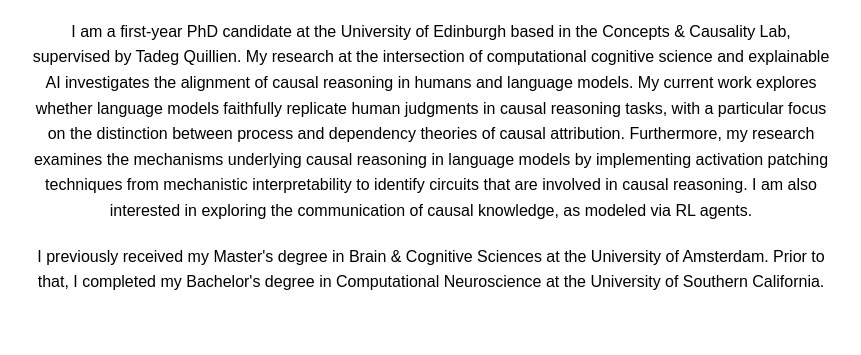
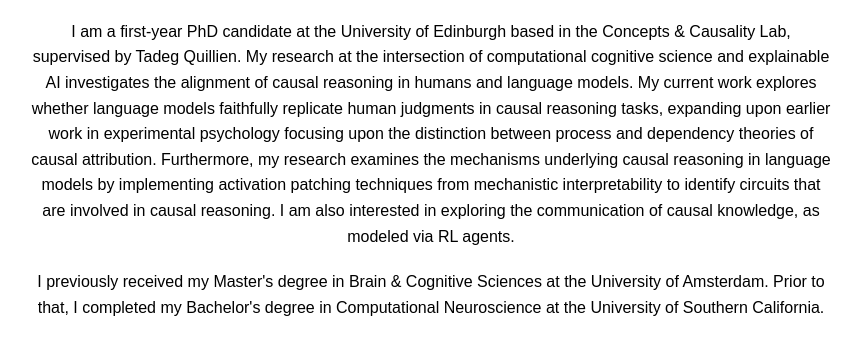
Before and after one commit to torreysnyder/torreysnyder.github.io, a plain HTML site: page pages/about.html in a window 1280 px wide. Shown: the part 95-450 px from the top of the page, without its empty margins (209-1070 px from the left). Drawn offline with Linux system fonts and the light colour scheme; files that its build step writes are made by us from their sources.

Commit message:
Update about.html

```diff
--- a/pages/about.html
+++ b/pages/about.html
@@ -13,7 +13,7 @@
     </nav>
     <h1 style="text-align: center; font-family: Arial, sans-serif;">Academic Background</h1>
 
-    <p style="text-align: center; font-family: Arial, sans-serif; max-width: 800px; margin: 20px auto; line-height: 1.6;">I am a first-year PhD candidate at the University of Edinburgh based in the Concepts & Causality Lab, supervised by Tadeg Quillien. My research at the intersection of computational cognitive science and explainable AI investigates the alignment of causal reasoning in humans and language models. My current work explores whether language models faithfully replicate human judgments in causal reasoning tasks, with a particular focus on the distinction between process and dependency theories of causal attribution. Furthermore, my research examines the mechanisms underlying causal reasoning in language models by implementing activation patching techniques from mechanistic interpretability to identify circuits that are involved in causal reasoning. I am also interested in exploring the communication of causal knowledge, as modeled via RL agents.</p>
+    <p style="text-align: center; font-family: Arial, sans-serif; max-width: 800px; margin: 20px auto; line-height: 1.6;">I am a first-year PhD candidate at the University of Edinburgh based in the Concepts & Causality Lab, supervised by Tadeg Quillien. My research at the intersection of computational cognitive science and explainable AI investigates the alignment of causal reasoning in humans and language models. My current work explores whether language models faithfully replicate human judgments in causal reasoning tasks, expanding upon earlier work in experimental psychology focusing upon the distinction between process and dependency theories of causal attribution. Furthermore, my research examines the mechanisms underlying causal reasoning in language models by implementing activation patching techniques from mechanistic interpretability to identify circuits that are involved in causal reasoning. I am also interested in exploring the communication of causal knowledge, as modeled via RL agents.</p>
     <p style="text-align: center; font-family: Arial, sans-serif; max-width: 800px; margin: 20px auto; line-height: 1.6;">I previously received my Master's degree in Brain & Cognitive Sciences at the University of Amsterdam. Prior to that, I completed my Bachelor's degree in Computational Neuroscience at the University of Southern California.</p>
   </body>
 </html>
```
